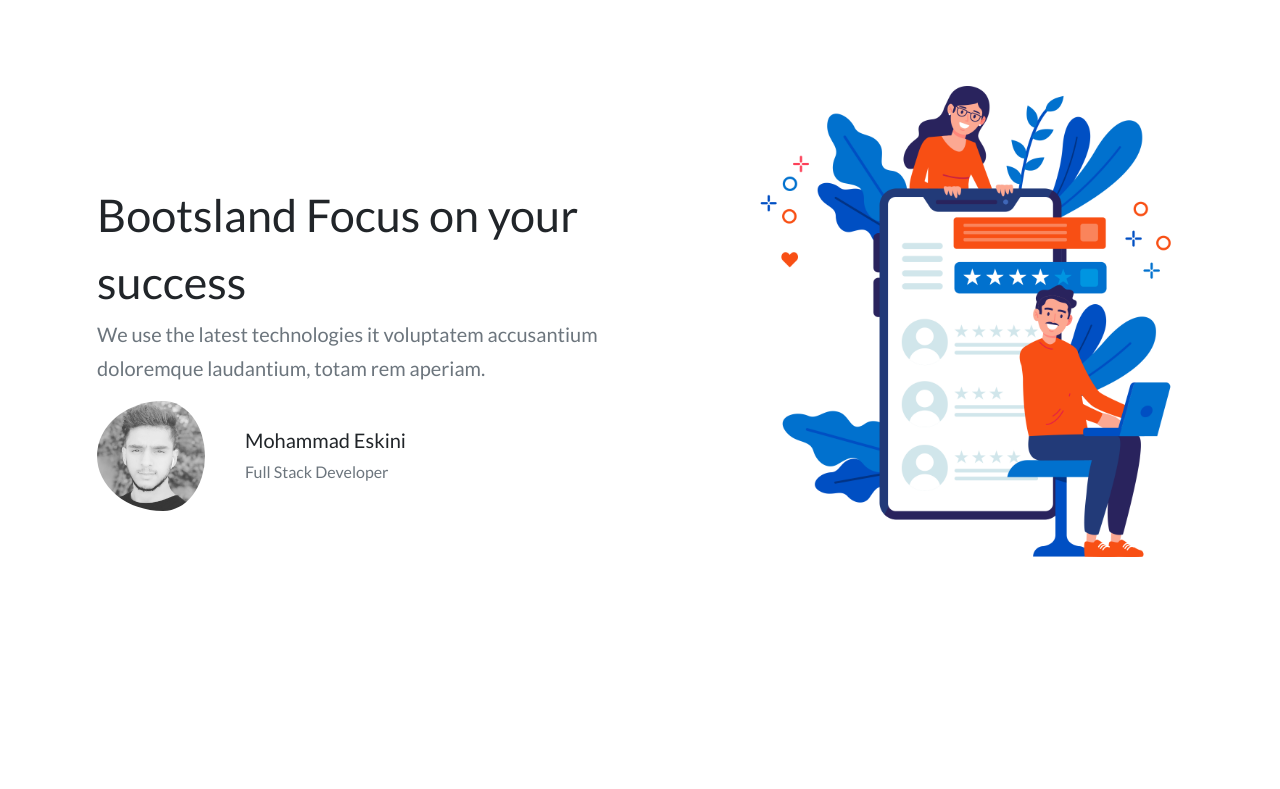
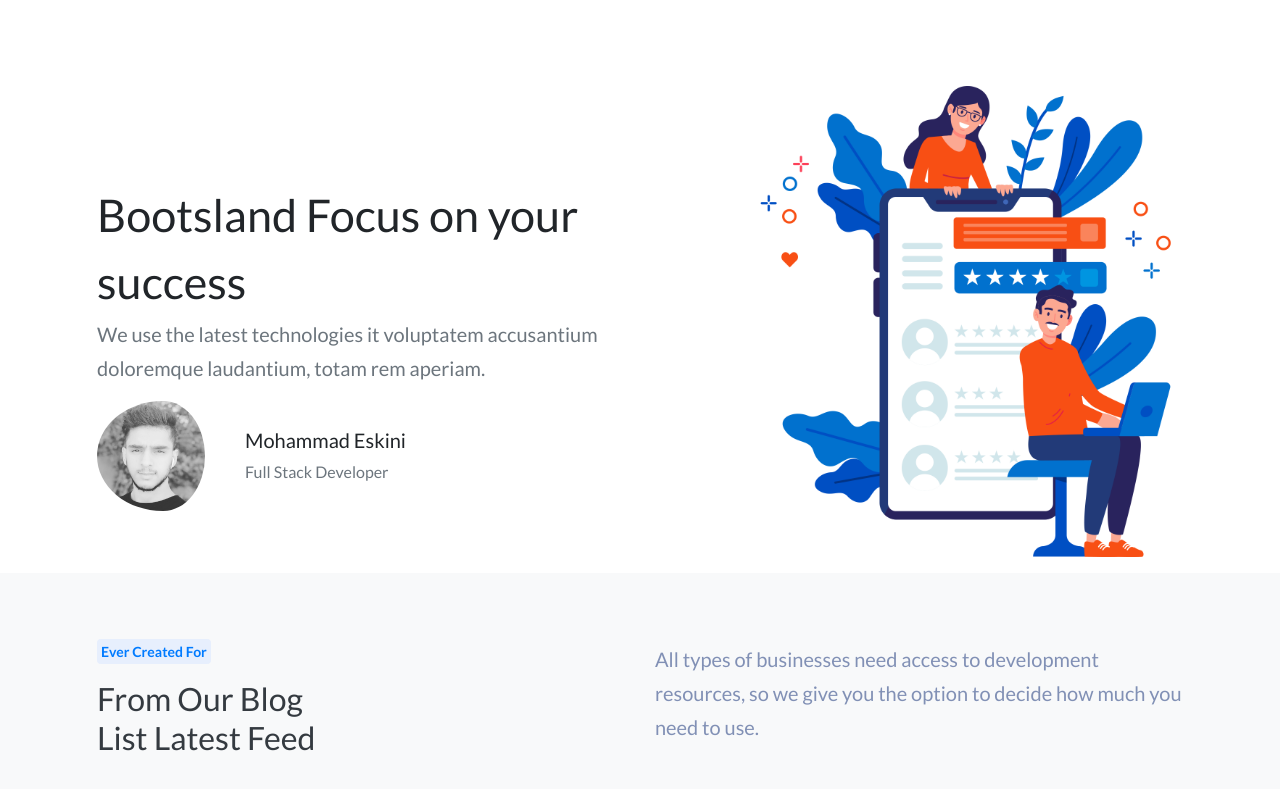
Before and after one commit to mreskini/Bootsland, a React (Create React App) app: page / in a window 1280 px wide. Shown: the part 2383-3172 px from the top of the page. Before the commit the page ends 2956 px from the top, so only its background shows below. Built offline with nearby package versions, Linux system fonts and the light colour scheme.

Commit message:
added row five thing for the desktop version only

```diff
--- a/src/App.js
+++ b/src/App.js
@@ -3,6 +3,7 @@ import RowOne from "./components/row-one"
 import RowTwo from "./components/row-two"
 import RowThree from "./components/row-three"
 import RowFour from "./components/row-four"
+import RowFive from "./components/row-five"
 import Header from "./components/header"
 import ScrollToTop from "./components/scroll-to-top"
 
@@ -15,6 +16,7 @@ function App() {
         <RowTwo />
         <RowThree />
         <RowFour />
+        <RowFive />
         <ScrollToTop />
       </>
     );
--- /dev/null
+++ b/src/components/row-five.jsx
@@ -0,0 +1,22 @@
+export default function RowFive(){
+    return (
+        <div className="container-fluid bg-light py-5">
+            <div className="row col-11 my-2 py-2 mx-auto">
+                <div className="col-lg-3 my-auto">
+                    <p className="text-primary">
+                        <span className="fs-14 bg-light-primary-color bold p-1 rounded">Ever Created For</span>
+                    </p>
+                    <p className="text-dark h2 bold-500">
+                        From Our Blog List Latest Feed
+                    </p>
+                </div>
+                <div className="col-lg-3"></div>
+                <div className="col-lg-6 my-auto">
+                    <p className="fs-20 text-light-grey">
+                        All types of businesses need access to development resources, so we give you the option to decide how much you need to use.
+                    </p>
+                </div>
+            </div>
+        </div>
+    )
+}
--- a/src/index.css
+++ b/src/index.css
@@ -20,6 +20,9 @@ body {
 .text-primary-color{
   color: var(--theme-primary-color) !important;
 }
+.text-light-grey{
+  color: #8190B5 !important;
+}
 
 .normal{
   font-weight: normal !important;
@@ -38,6 +41,9 @@ body {
 }
 .fs-20{
   font-size: 20px !important;
+}
+.fs-25{
+  font-size: 25px !important;
 }
 .fs-55{
   font-size: 55px !important;
@@ -86,7 +92,6 @@ body {
 
 
 /* Decorations */
-
 .col-xs-4 {
   color: white;
   font-size: 24px;
```
